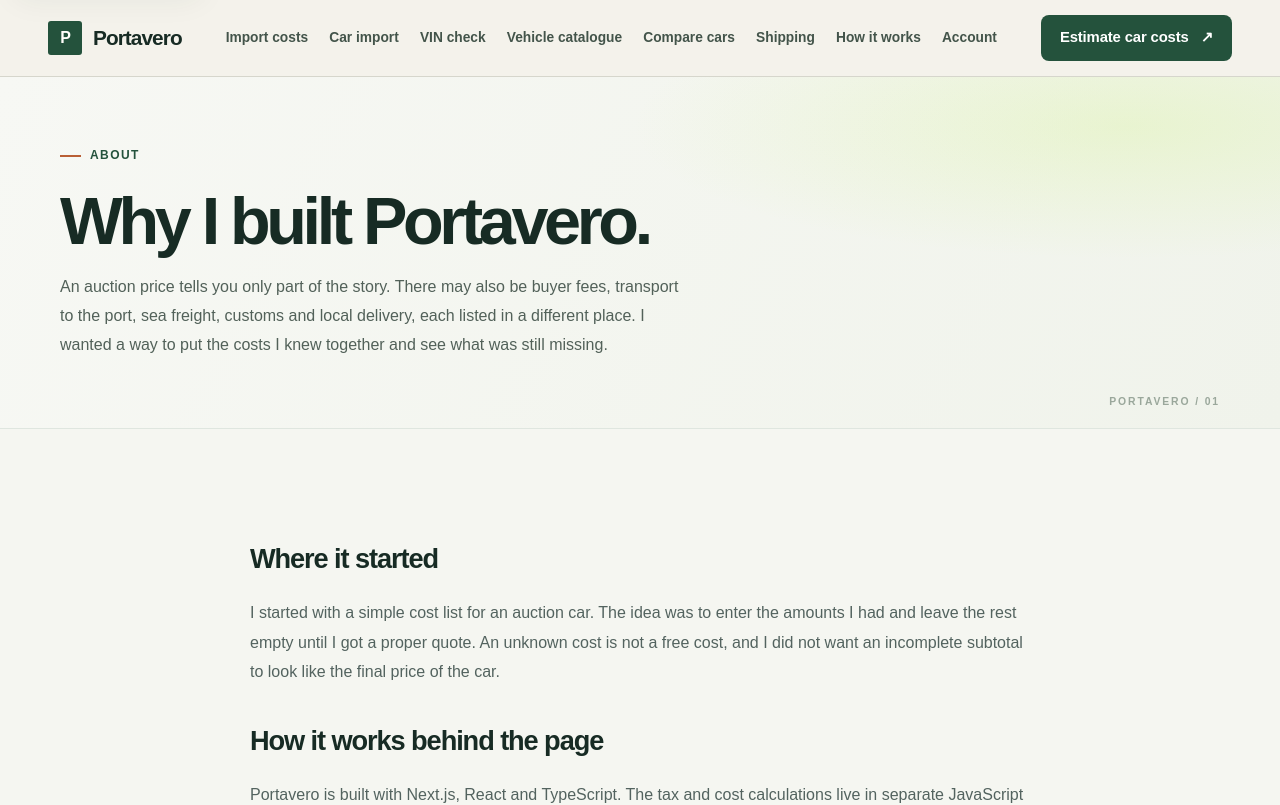
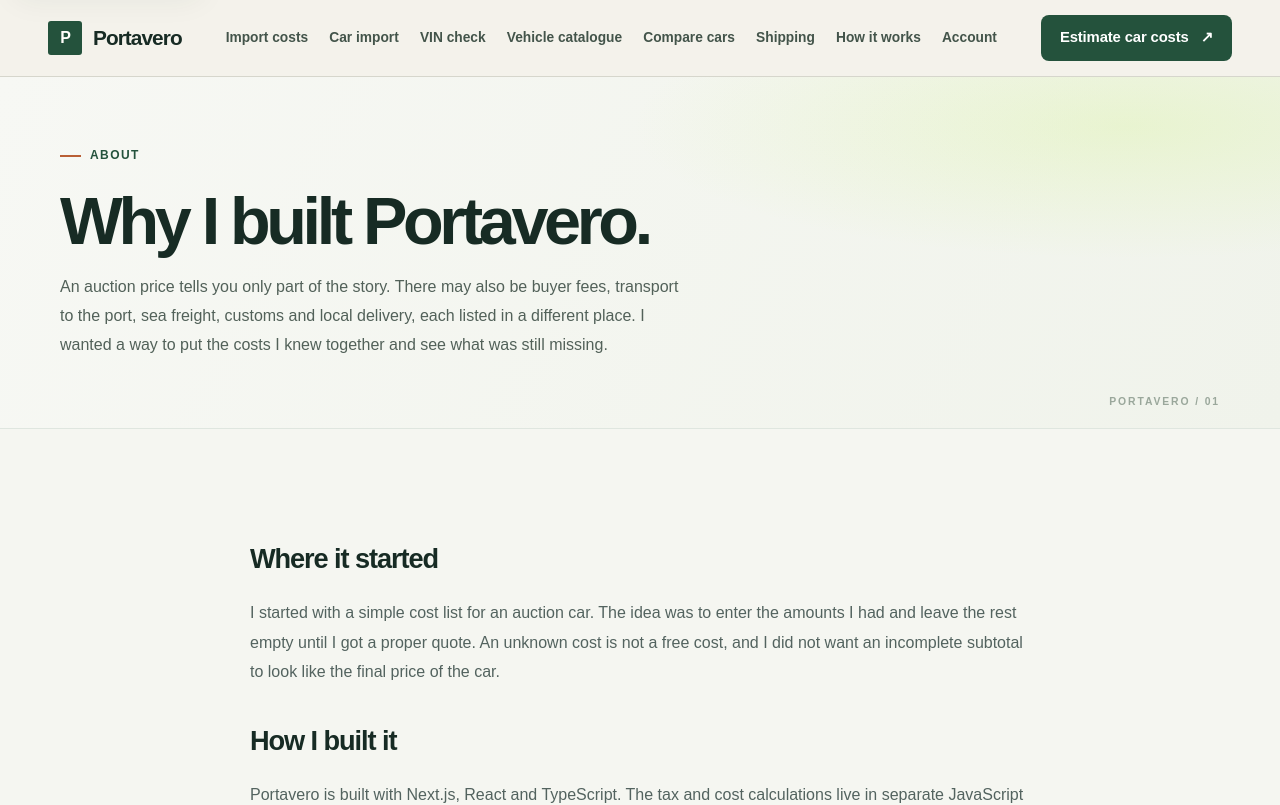
Before and after one commit to GIORGIO2032Q4E/portavero, a Next.js app: page /about in a window 1280 px wide. Shown: the top 805 px of the page. Built offline with nearby package versions, Linux system fonts and the light colour scheme; no server answers.

Commit message:
Polish visitor-facing text in page.tsx

```diff
--- a/src/app/about/page.tsx
+++ b/src/app/about/page.tsx
@@ -20,7 +20,7 @@ export default function AboutPage() {
           <h2>Where it started</h2>
           <p>I started with a simple cost list for an auction car. The idea was to enter the amounts I had and leave the rest empty until I got a proper quote. An unknown cost is not a free cost, and I did not want an incomplete subtotal to look like the final price of the car.</p>
 
-          <h2>How it works behind the page</h2>
+          <h2>How I built it</h2>
           <p>Portavero is built with Next.js, React and TypeScript. The tax and cost calculations live in separate JavaScript files, which makes them easier to test without opening the website. The VIN page sends a request to NHTSA vPIC through a Next.js API route. Car comparisons stay in the browser, while Supabase can store general import estimates when account settings are configured.</p>
 
           <h2>A few decisions I made</h2>
```
